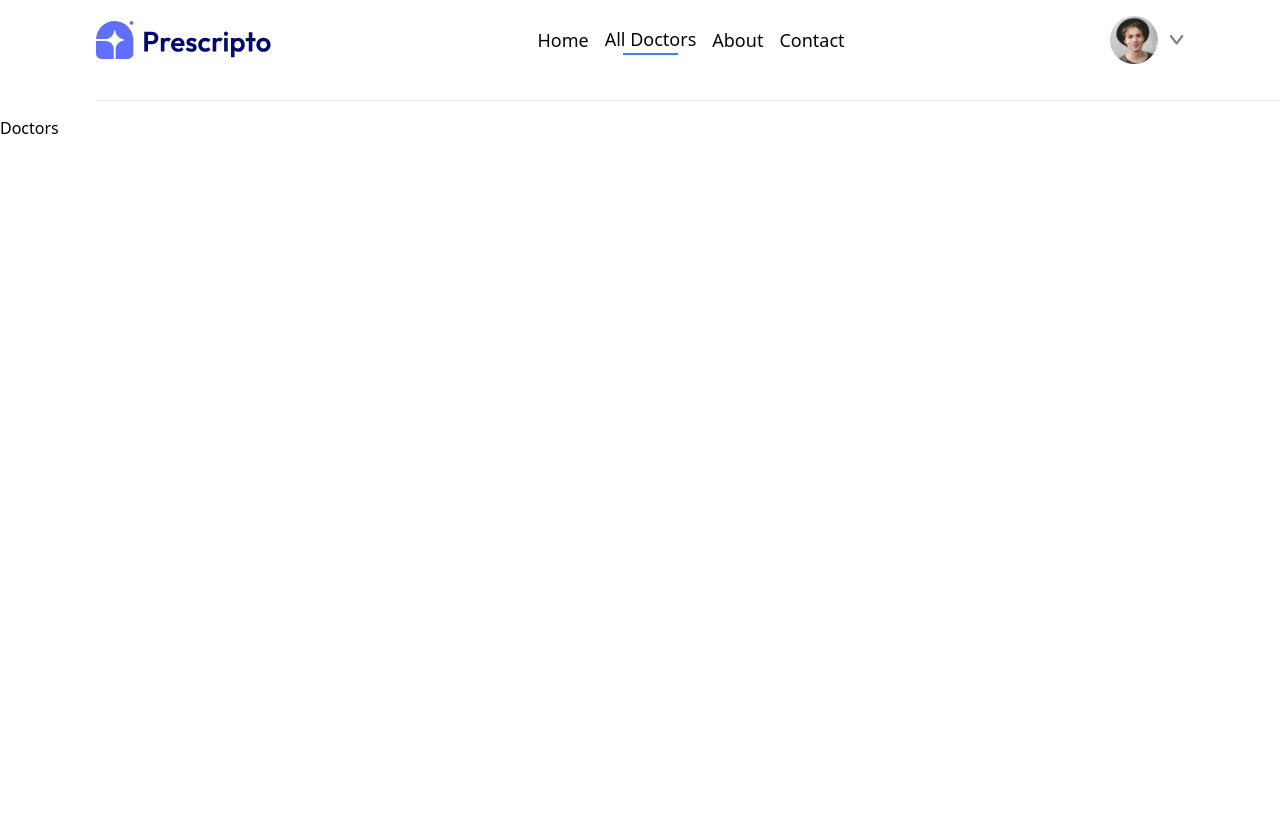
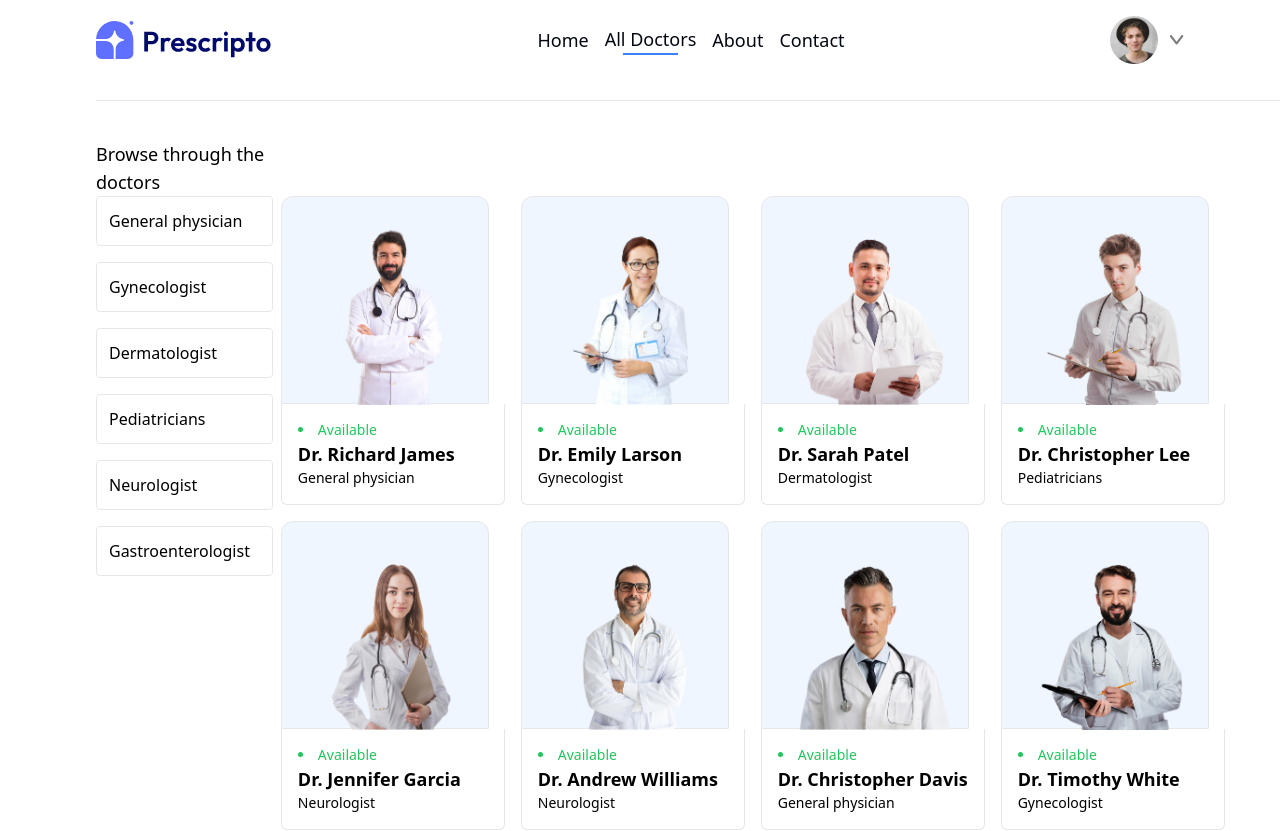
Before and after one commit to AnwarAndargie/hospital-management, a React (Vite) app in the folder front-end/: page /doctors in a window 1280 px wide. Shown: the top 831 px of the page. Before the commit the page ends 800 px from the top, so only its background shows below. Built offline with nearby package versions, Linux system fonts and the light colour scheme.

Commit message:
add all doctors page

```diff
--- a/front-end/index.html
+++ b/front-end/index.html
@@ -1,5 +1,5 @@
 <!DOCTYPE html>
-<html lang="en">
+<html lang="en" class="scroll-smooth">
   <head>
     <meta charset="UTF-8" />
     <meta name="viewport" content="width=device-width, initial-scale=1.0" />
--- /dev/null
+++ b/front-end/src/components/AllDoctors.jsx
@@ -0,0 +1,38 @@
+import React from "react";
+import { doctors } from "../../public/assets/assets_frontend/assets";
+import { Link } from "react-router-dom";
+
+function AllDoctors() {
+  return (
+    <section className="flex flex-col xl:w-full ml-6 mr-6 mt-4 xl:ml-0 xl:mt-12 xl:mr-12  items-center">
+      <div className="flex flex-col items-center">
+        <div className="grid grid-cols-1 md:grid-cols-2 lg:grid-cols-3 xl:grid-cols-4 gap-2 xl:gap-4 mt-4 xl:mt-8">
+          {doctors.map((doctor) => (
+            <Link to={`/doctors/${doctor.id}`} key={doctor.id}>
+              <div className="flex flex-col w-72 h-72 md:w-52 md:h-52 border rounded-t-xl md:p-4 bg-blue-50 transition-shadow">
+                <img
+                  className="w-64 h-72 md:max-w-48 md:max-h-60 object-cover rounded-t-xl mb-2"
+                  src={doctor.image}
+                  alt={`${doctor.name} profile`}
+                />
+              </div>
+              <div className="bg-white p-4 border-x border-y border-b border-t-0 rounded-b-md">
+                <p className="text-green-500 text-lg md:text-sm ">
+                  <li className="m-0">Available</li>
+                </p>
+                <p className="text-xl md:text-lg font-semibold">
+                  {doctor.name}
+                </p>
+                <p className=" text-lg md:text-sm font-light">
+                  {doctor.speciality}
+                </p>
+              </div>
+            </Link>
+          ))}
+        </div>
+      </div>
+    </section>
+  );
+}
+
+export default AllDoctors;
--- a/front-end/src/components/BySpeciality.jsx
+++ b/front-end/src/components/BySpeciality.jsx
@@ -4,10 +4,11 @@ import {
   specialityData,
 } from "../../public/assets/assets_frontend/assets";
 import { div } from "three/webgpu";
+import { Link } from "react-router-dom";
 
 function BySpeciality() {
   return (
-    <section className="mt-2 ml-6 md:mt-4 mr-6 xl:mt-12">
+    <section id="speciality" className="mt-2 ml-6 md:mt-4 mr-6 xl:mt-12">
       <div className="flex flex-col items-center gap-y-2 xl:gap-y-6">
         <h1 className="text-lg lg:text-2xl xl:text-4xl text-neutral-900 font-medium ">
           Find by Speciality{" "}
@@ -19,7 +20,8 @@ function BySpeciality() {
         <div className="grid grid-cols-3  md:flex md:flex-row md:gap-x-6 justify-between items-center xl:mt-8">
           {specialityData.map((item) => {
             return (
-              <div className="flex flex-col gap-y-2 lg:gap-y-3 xl:gap-y-4 items-center">
+              <Link to={`/doctors/${item.speciality}`}>
+                <div className="flex flex-col gap-y-2 lg:gap-y-3 xl:gap-y-4 items-center transform transition duration-300 scale-95 hover:opacity-100 hover:scale-100">
                   <img
                     className="w-14 h-14 lg:w-20 lg:h-20 xl:w-28 xl:h-28 rounded-full"
                     src={item.image}
@@ -29,6 +31,7 @@ function BySpeciality() {
                     {item.speciality}
                   </p>
                 </div>
+              </Link>
             );
           })}
         </div>
--- /dev/null
+++ b/front-end/src/components/FilterDoctors.jsx
@@ -0,0 +1,21 @@
+import React from "react";
+import { specialityData } from "../../public/assets/assets_frontend/assets";
+
+function FilterDoctors() {
+  return (
+    <section className="ml-24 mt-6">
+      <p className="text-lg">Browse through the doctors</p>
+      <div className="flex flex-col gap-y-4  ">
+        {specialityData.map((spec) => {
+          return (
+            <div className="border rounded items-center p-3 active:bg-zinc-500 cursor-pointer transition-all">
+              {spec.speciality}
+            </div>
+          );
+        })}
+      </div>
+    </section>
+  );
+}
+
+export default FilterDoctors;
--- a/front-end/src/components/HomeCard.jsx
+++ b/front-end/src/components/HomeCard.jsx
@@ -20,18 +20,21 @@ function HomeCard() {
               schedule your appointment hassle-free.
             </p>
           </div>
-          <button className="w-32 h-8 text-xs md:w-[195px] md:h-[44px] flex flex-row items-center gap-2 p-2  md:text-lg rounded-3xl outline-none bg-white text-stone-700">
+          <a
+            href="#speciality"
+            className="w-32 h-8 text-xs md:w-[195px] md:h-[44px] flex flex-row items-center gap-2 p-2  md:text-lg rounded-3xl outline-none bg-white text-stone-700 hover:scale-95"
+          >
             Book Appointment
             <img
               className="w-4 h-2 text-stone-700"
               src={assets.arrow_icon}
               alt=""
             />
-          </button>
+          </a>
         </div>
-        <div className="flex flex-col items-end">
+        <div className="md:w-1/2 relative">
           <img
-            className="w-[35vw] h-[30vh] lg:w-[55vw] lg:h-[40vh] xl:w-[65vw] xl:h-[75vh]"
+            className="w-[35vw] h-[30vh] lg:w-[55vw] lg:h-[40vh] xl:w-full xl:h-[75vh] absolute -top-36  rounded-lg"
             src={assets.header_img}
             alt=""
           />
--- a/front-end/src/components/TopDoctors.jsx
+++ b/front-end/src/components/TopDoctors.jsx
@@ -1,8 +1,9 @@
 import React from "react";
 import { doctors } from "../../public/assets/assets_frontend/assets";
-import { Link } from "react-router-dom";
+import { Link, useNavigate } from "react-router-dom";
 
 function TopDoctors() {
+  const navigate = useNavigate();
   return (
     <section className="flex flex-col xl:w-full ml-6 mr-6 mt-4 xl:ml-12 xl:mt-12 xl:mr-12  items-center">
       <div className="flex flex-col items-center">
@@ -11,9 +12,10 @@ function TopDoctors() {
           Simply browse through our extensive list of trusted doctors.
         </p>
         <div className="grid grid-cols-1 sm:grid-cols-2 md:grid-cols-3 lg:grid-cols-4 xl:grid-cols-5 gap-2 xl:gap-4 mt-4 xl:mt-8">
-          {doctors.map((doctor) => (
+          {doctors.slice(0, 10).map((doctor) => (
             <Link to={`/doctors/${doctor.id}`} key={doctor.id}>
-              <div className="flex flex-col w-72 h-72 md:w-52 md:h-52 border rounded-t-xl md:p-4 bg-blue-50 transition-shadow">
+              <div className="card transform transition duration-300 scale-95 hover:opacity-100 hover:scale-100">
+                <div className="flex flex-col w-72 h-72 md:w-52 md:h-52 border rounded-t-xl md:p-4 bg-blue-50  ">
                   <img
                     className="w-64 h-72 md:max-w-48 md:max-h-60 object-cover rounded-t-xl mb-2"
                     src={doctor.image}
@@ -21,9 +23,13 @@ function TopDoctors() {
                   />
                 </div>
                 <div className="bg-white p-4 border-x border-y border-b border-t-0 rounded-b-md">
+                  <div className="flex items-center gap-2 text-center">
+                    <p className="w-2 h-2 bg-green-500 rounded-full"></p>
                     <p className="text-green-500 text-lg md:text-sm ">
-                  <li className="m-0">Available</li>
+                      Available
                     </p>
+                  </div>
+
                   <p className="text-xl md:text-lg font-semibold">
                     {doctor.name}
                   </p>
@@ -31,11 +37,18 @@ function TopDoctors() {
                     {doctor.speciality}
                   </p>
                 </div>
+              </div>
             </Link>
           ))}
         </div>
-        <div className="mt-4 mb-4 md:mt-8">
-          <button className="w-24 h-10 text-sm md:w-[195px] md:h-[44px] items-center p-2  md:text-lg rounded-3xl outline-none bg-blue-100 text-center text-stone-700">
+        <div className="mt-4 mb-4 md:mt-8 ">
+          <button
+            onClick={() => {
+              navigate("/doctors");
+              scrollTo(0, 0);
+            }}
+            className="w-24 h-10 text-sm md:w-[195px] md:h-[44px] items-center p-2  md:text-lg rounded-3xl outline-none bg-blue-100 text-center text-stone-700"
+          >
             more
           </button>
         </div>
--- a/front-end/src/pages/Doctors.jsx
+++ b/front-end/src/pages/Doctors.jsx
@@ -1,7 +1,15 @@
 import React from "react";
 
+import FilterDoctors from "../components/FilterDoctors";
+import AllDoctors from "../components/AllDoctors";
+
 const Doctors = () => {
-  return <div>Doctors</div>;
+  return (
+    <div className="flex flex-row">
+      <FilterDoctors />
+      <AllDoctors />
+    </div>
+  );
 };
 
 export default Doctors;
```
Lines whose indentation alone changed are shown as unchanged.
